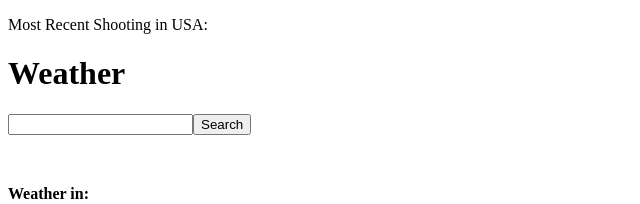
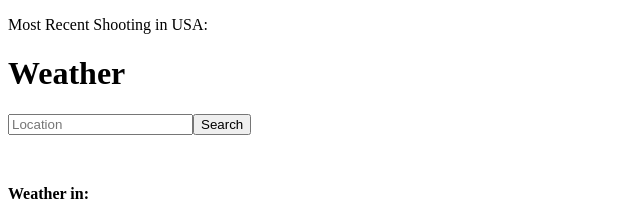
Before and after one commit to ROSSROSALES/weather-check, a Vue app: page / in a window 1280 px wide. Shown: the top 204 px of the page, without its empty margins (0-640 px from the left). Built offline with nearby package versions, Linux system fonts and the light colour scheme; no server answers.

Commit message:
Reverted back to old branch1.3 for working deployment

```diff
--- a/src/App.js
+++ b/src/App.js
@@ -8,7 +8,7 @@ function App() {
   function shooting_scraper_api() {
     fetch('http://localhost:9000/testAPI')
       .then(res => res.text())
-      .then(res => setapiResponse(res));
+      .then(res =>   setapiResponse(res));
   }
   shooting_scraper_api()
 
@@ -71,15 +71,21 @@ function App() {
       weatherapi()
     }
     nameInput.current.value=null
+    }
 
+    const handleKeyDown = (event) => {
+      if (event.key === 'Enter') {
+        console.log('Search Submitted')
+        SearchName()
+      }
+    }
 
-    }
 
   return (
     <>
     <p className="App-intro">Most Recent Shooting in USA: {apiResponse}</p>
     <h1>Weather</h1>
-    <input ref={nameInput} type="text"/>
+    <input ref={nameInput} type="text" placeholder="Location" onKeyDown={handleKeyDown}/>
     <button onClick={SearchName}>Search</button>
     <p></p>
     <img src={icon} alt="" />
```
